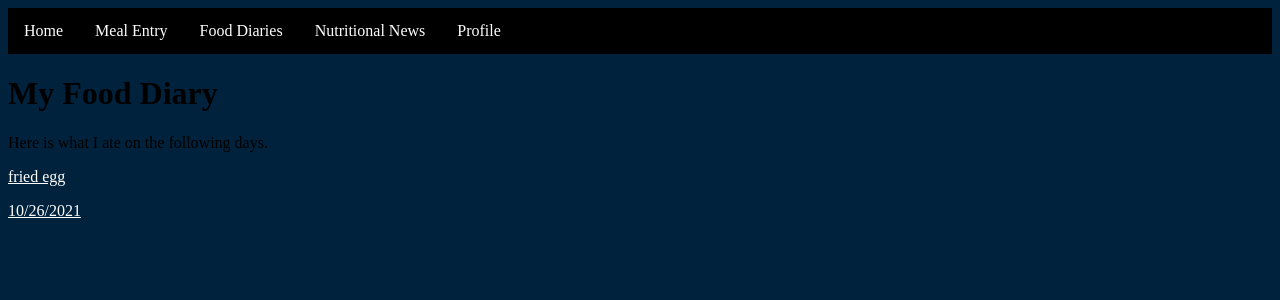
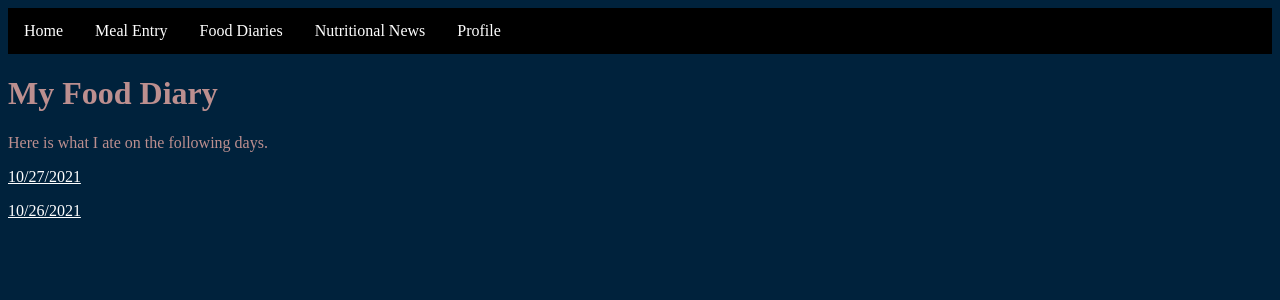
Before and after one commit to teresanguyen503/CS361-Portfolio-Project, a Flask app: page /recipeDates in a window 1280 px wide. Shown: the top 300 px of the page. Run offline with Flask 2, Linux system fonts and the light colour scheme; parts of the project's set-up code (start-up, migrations or seed data) failed here and were passed over.

Commit message:
Refactor

```diff
--- a/myapp/forms.py
+++ b/myapp/forms.py
@@ -8,7 +8,7 @@ class RecipeForm(FlaskForm):
   date = DateField('Date', format='%Y-%m-%d', validators=(validators.DataRequired(),))
 
   recipe_categories = [("Breakfast","Breakfast"), ("Lunch","Lunch"), ("Dinner","Dinner"), ("Snack", "Snack")]
-  recipe =  StringField("Recipe", validators=[DataRequired()])
+  recipe =  StringField("Meal", validators=[DataRequired()])
   recipe_type = RadioField("Type", choices=recipe_categories)
   description = StringField("Description", validators=[DataRequired()])
   ingredients = TextAreaField("Ingredients", validators=[DataRequired()])
--- a/myapp/helper.py
+++ b/myapp/helper.py
@@ -1,4 +1,4 @@
-recipes = {1: "fried egg", 2: "10/26/2021"}
+recipes = {1: "10/27/2021", 2: "10/26/2021"}
 types = {1: "Breakfast", 2: "Breakfast"}
 descriptions = {1: "Egg fried in butter", 2: "Toasted bread spread with butter"}
 ingredients = {1: ["1 pad of butter", "1 Egg", "A pinch of salt"], 2: ["1 pad of salted butter", "1 slice of bread"]}
--- a/myapp/templates/dates.html
+++ b/myapp/templates/dates.html
@@ -1,7 +1,7 @@
 {% extends "base.html" %}
 {% block content %}
-<h1>My Food Diary</h1>
-<p>Here is what I ate on the following days.</p>
+<h1 style="color: rosybrown;">My Food Diary</h1>
+<p style="color: rosybrown;">Here is what I ate on the following days.</p>
 {% for id, name in template_recipes.items() %}
   <p><a href="{{ url_for('recipe', id=id) }}">{{ name }}</a></p>
 {% endfor %}
--- a/myapp/templates/recipe.html
+++ b/myapp/templates/recipe.html
@@ -32,5 +32,7 @@
     <p>{{ template_form.submit() }}</p>
   </form>
 
+  <button>Edit/Delete</button>
+
 </div>
 {% endblock %}
```
